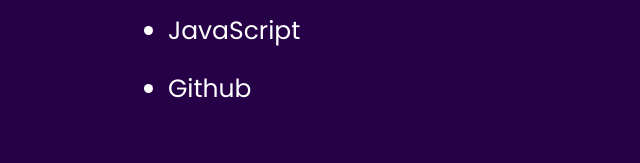
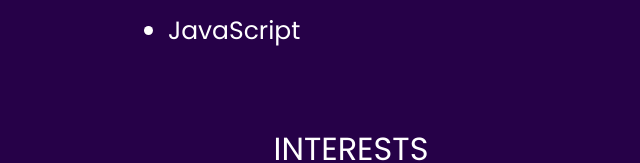
Before and after one commit to anam050920/GIT, a plain HTML site: page index.html in a window 1280 px wide. Shown: the part 1792-1955 px from the top of the page, without its empty margins (289-929 px from the left). Drawn offline with Linux system fonts and the light colour scheme.

Commit message:
a line deleted

```diff
--- a/index.html
+++ b/index.html
@@ -55,7 +55,6 @@
                 <li>HTML</li>
                 <li>CSS</li>
                 <li>JavaScript</li>
-                <li>Github</li>
              </ul>
 
              <div class="interest">INTERESTS</div>
```
